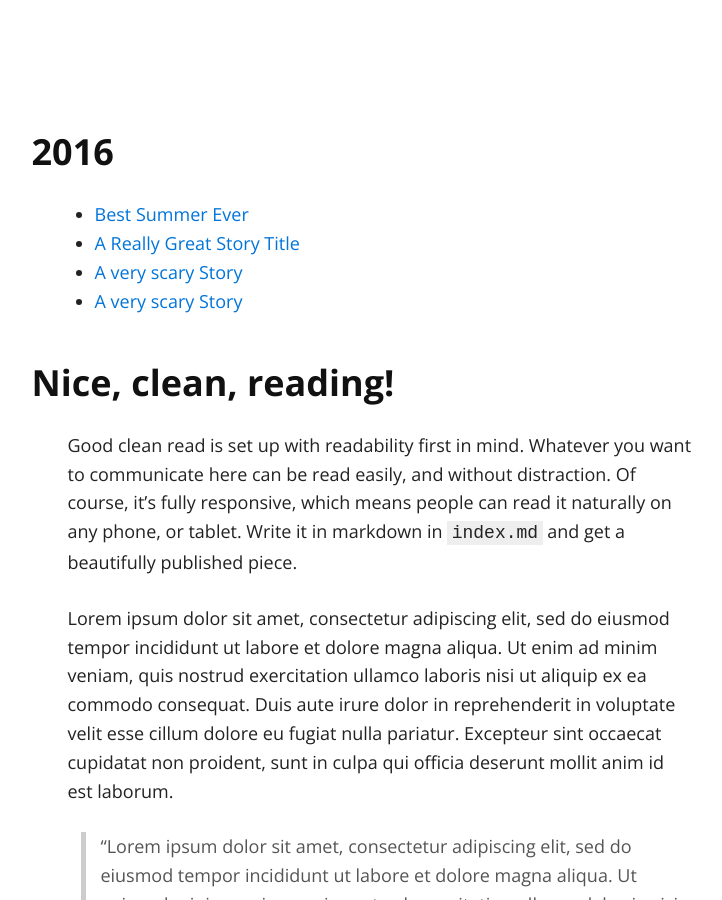
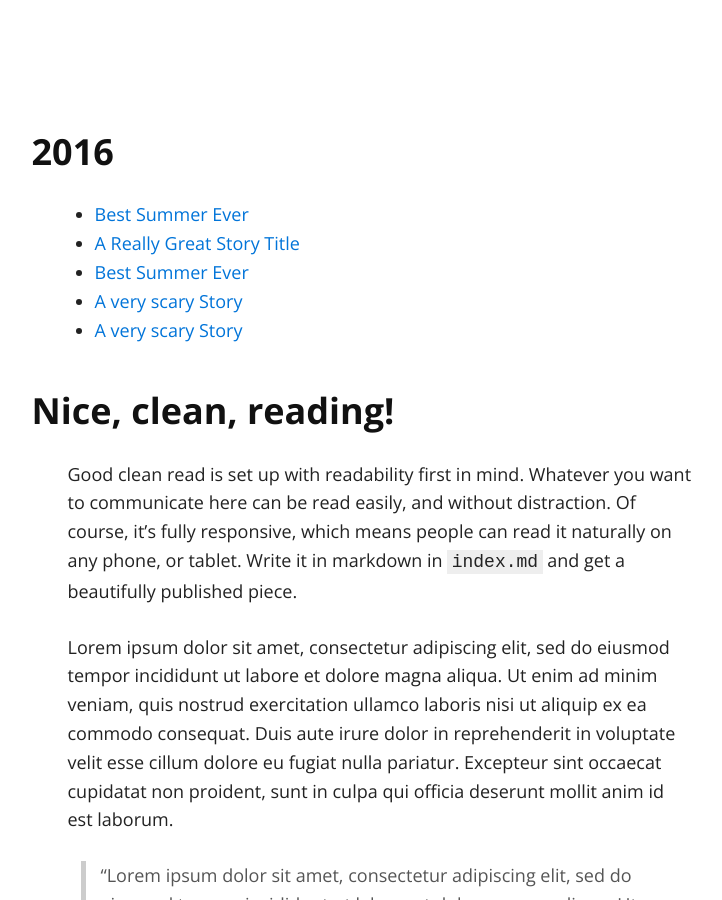
Before and after one commit to azbrielle/azbrielle.github.io, a Jekyll site: the page built from index.md, in a window 1280 px wide and 900 px high, scrolled down 408 px. Shown: the whole window, without its empty margins (260-982 px from the left). Built offline with Jekyll 4.4.1, drawn with Linux system fonts in a browser that asks for light colours.

Commit message:
Update index.md

```diff
--- a/index.md
+++ b/index.md
@@ -8,6 +8,7 @@ layout: default
 
 * [Best Summer Ever](/stories/best-summer-ever.html)
 * [A Really Great Story Title](/page2.html)
+* [Best Summer Ever](/stories/best_summer_ever.html)
 * [A very scary Story](/page2.html)
 * [A very scary Story](/stories/story1.html)
 
```
